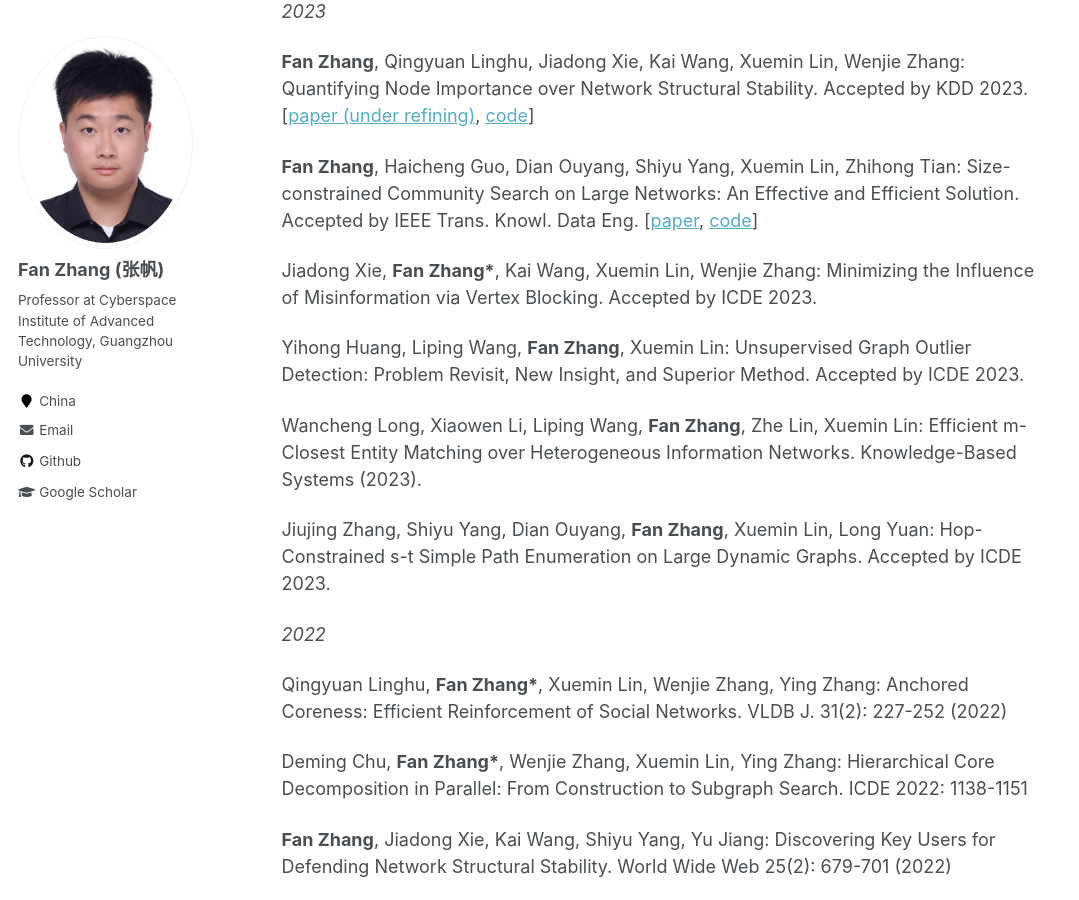
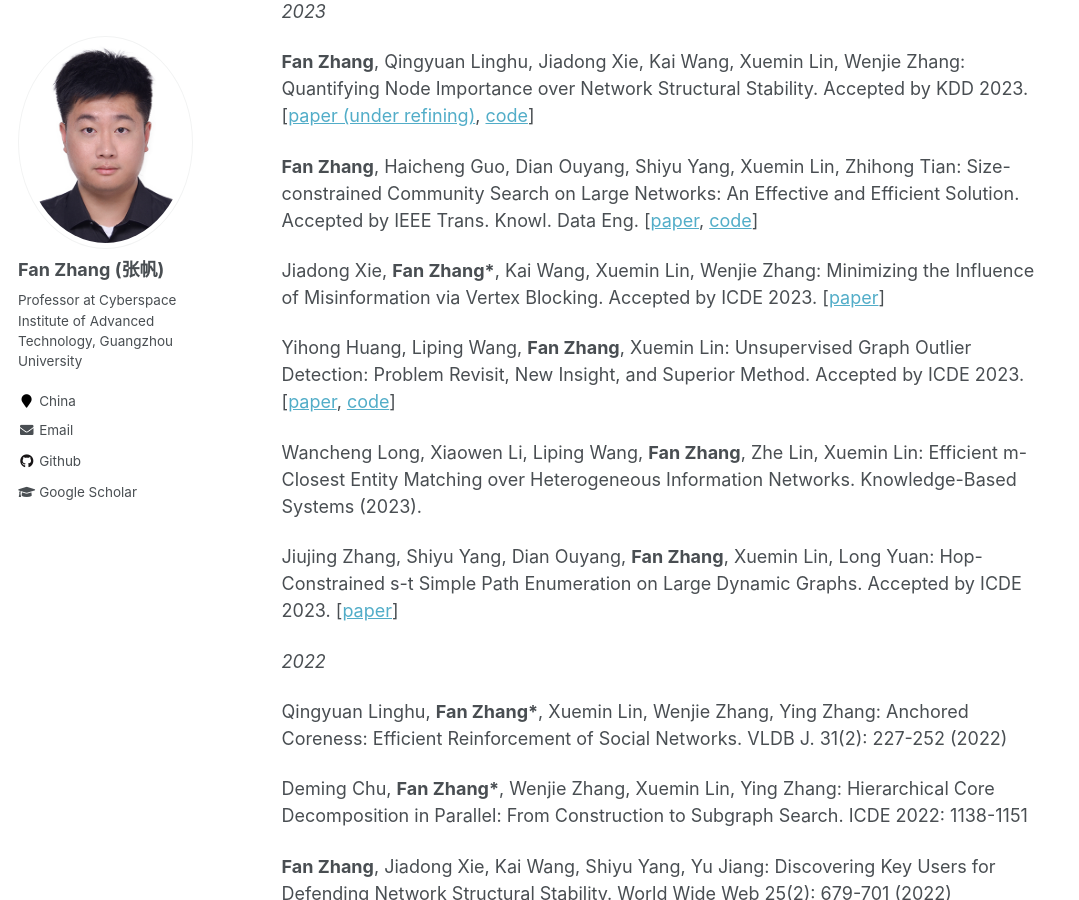
Before and after one commit to fanzhangcs/fanzhangcs.github.io, a Jekyll site: the page built from _pages/about.md, in a window 1280 px wide and 900 px high, scrolled down 473 px. Shown: the whole window, without its empty margins (0-1079 px from the left). Built offline with Jekyll 4.4.1, drawn with Linux system fonts in a browser that asks for light colours.

Commit message:
Update about.md

```diff
--- a/_pages/about.md
+++ b/_pages/about.md
@@ -22,13 +22,13 @@ Publications (* indicates corresponding author)
 
 **Fan Zhang**, Haicheng Guo, Dian Ouyang, Shiyu Yang, Xuemin Lin, Zhihong Tian: Size-constrained Community Search on Large Networks: An Effective and Efficient Solution. Accepted by IEEE Trans. Knowl. Data Eng. [[paper](/papers/2023_TKDE_sctruss.pdf), [code](https://github.com/codecreateworld321/STCS)]
 
-Jiadong Xie, **Fan Zhang\***, Kai Wang, Xuemin Lin, Wenjie Zhang: Minimizing the Influence of Misinformation via Vertex Blocking.  Accepted by ICDE 2023.
+Jiadong Xie, **Fan Zhang\***, Kai Wang, Xuemin Lin, Wenjie Zhang: Minimizing the Influence of Misinformation via Vertex Blocking.  Accepted by ICDE 2023. [[paper](/papers/2023_icde_infmin.pdf)]
 
-Yihong Huang, Liping Wang, **Fan Zhang**, Xuemin Lin: Unsupervised Graph Outlier Detection: Problem Revisit, New Insight, and Superior Method. Accepted by ICDE 2023.
+Yihong Huang, Liping Wang, **Fan Zhang**, Xuemin Lin: Unsupervised Graph Outlier Detection: Problem Revisit, New Insight, and Superior Method. Accepted by ICDE 2023. [[paper](/papers/2023_icde_unod.pdf), [code](https://github.com/goldennormal/vgod-github)]
 
 Wancheng Long, Xiaowen Li, Liping Wang, **Fan Zhang**, Zhe Lin, Xuemin Lin: Efficient m-Closest Entity Matching over Heterogeneous Information Networks. Knowledge-Based Systems (2023).
 
-Jiujing Zhang, Shiyu Yang, Dian Ouyang, **Fan Zhang**, Xuemin Lin, Long Yuan: Hop-Constrained s-t Simple Path Enumeration on Large Dynamic Graphs. Accepted by ICDE 2023.
+Jiujing Zhang, Shiyu Yang, Dian Ouyang, **Fan Zhang**, Xuemin Lin, Long Yuan: Hop-Constrained s-t Simple Path Enumeration on Large Dynamic Graphs. Accepted by ICDE 2023. [[paper](/papers/2023_icde_simplepath.pdf)]
 
 *2022*
 
```
